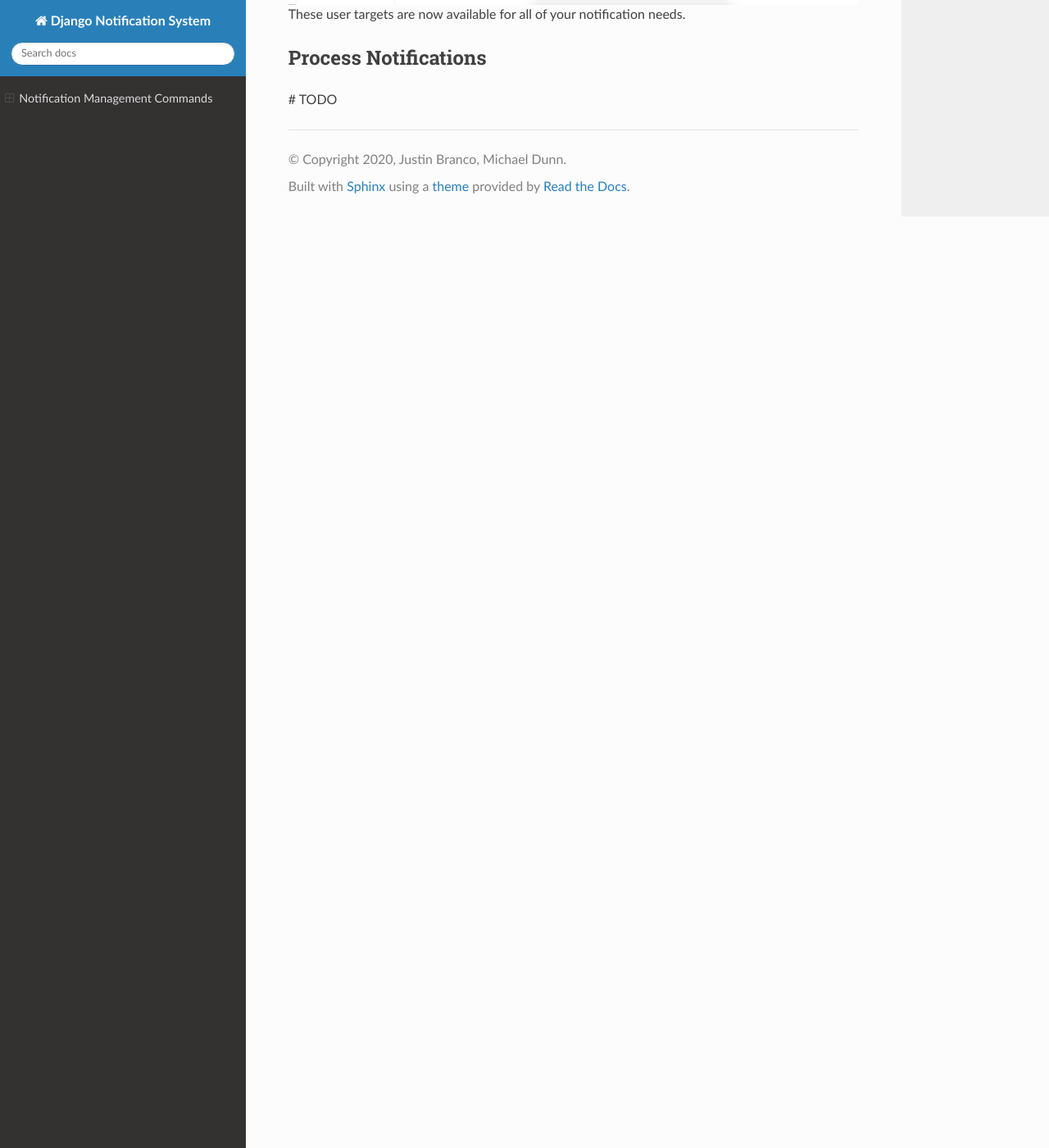
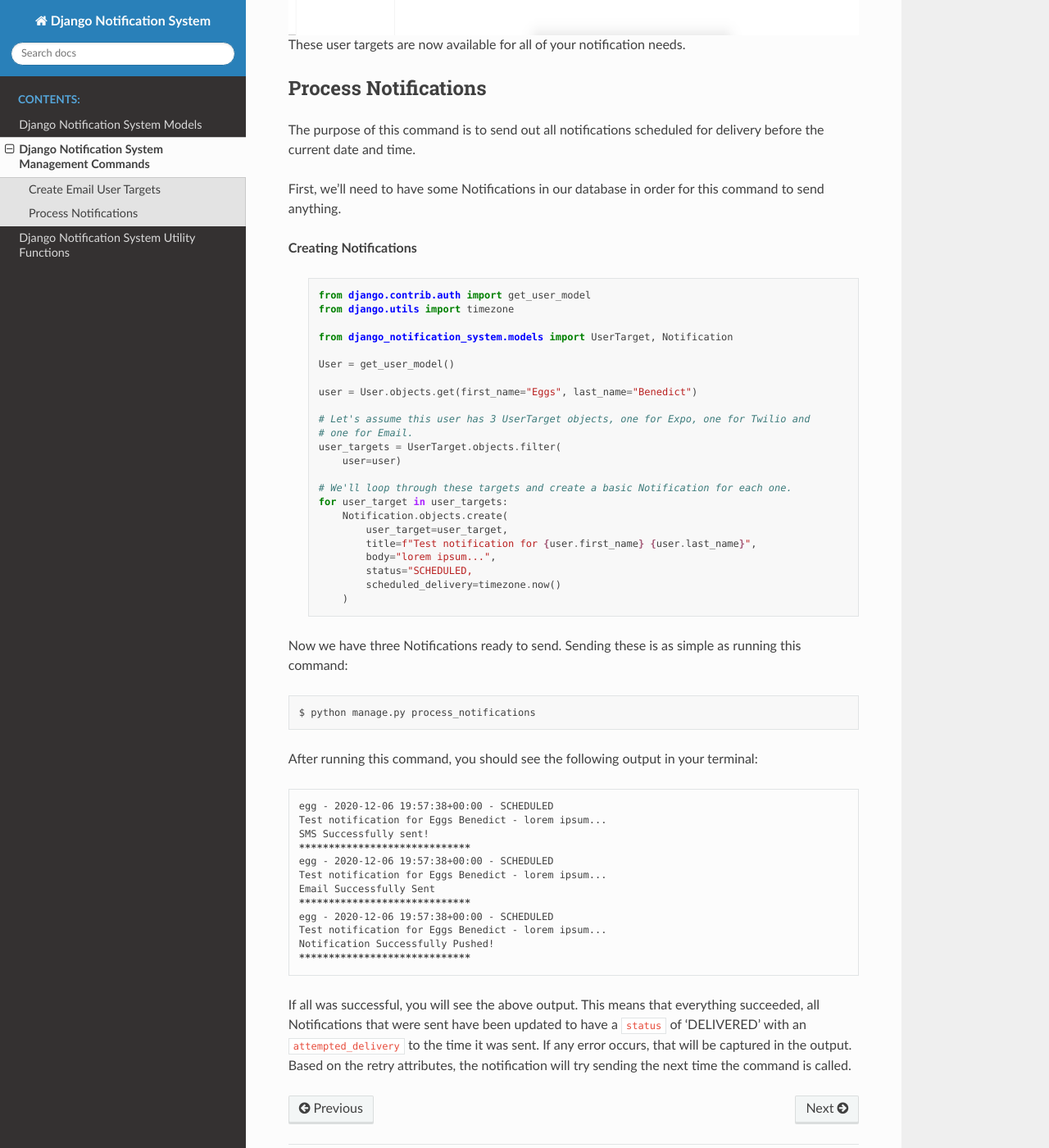
Before and after one commit to eikonomega/django-notification-system, a Sphinx documentation site: the page built from docs/management_commands.rst, in a window 1280 px wide and 1400 px high, scrolled down 1584 px. Shown: the whole window at 82% size. Built offline with Sphinx 7.4.7 and the Read the Docs theme 2.0.0, drawn with Linux system fonts in a browser that asks for light colours; some of the changed text lies outside the part shown.

Commit message:
Documentation - WIP

```diff
--- a/docs/index.rst
+++ b/docs/index.rst
@@ -10,6 +10,10 @@ Welcome to Django Notification System's documentation!
    :maxdepth: 2
    :caption: Contents:
 
+   models
+   management_commands
+   utility_functions
+
 
 
 Indices and tables
--- a/docs/management_commands.rst
+++ b/docs/management_commands.rst
@@ -1,5 +1,5 @@
-Notification Management Commands
-================================
+Django Notification System Management Commands
+==============================================
 Create Email User Targets
 -------------------------
 The purpose of this command is to retroactively create an email user target for each user
@@ -29,4 +29,61 @@
 
 Process Notifications
 ---------------------
-# TODO
+The purpose of this command is to send out all notifications scheduled for delivery before the current
+date and time.
+
+First, we'll need to have some Notifications in our database in order for this command to send anything.
+
+**Creating Notifications**
+
+        .. code-block:: python
+
+                from django.contrib.auth import get_user_model
+                from django.utils import timezone
+
+                from django_notification_system.models import UserTarget, Notification
+
+                User = get_user_model()
+
+                user = User.objects.get(first_name="Eggs", last_name="Benedict")
+
+                # Let's assume this user has 3 UserTarget objects, one for Expo, one for Twilio and
+                # one for Email.
+                user_targets = UserTarget.objects.filter(
+                    user=user)
+
+                # We'll loop through these targets and create a basic Notification for each one.
+                for user_target in user_targets:
+                    Notification.objects.create(
+                        user_target=user_target,
+                        title=f"Test notification for {user.first_name} {user.last_name}",
+                        body="lorem ipsum...",
+                        status="SCHEDULED,
+                        scheduled_delivery=timezone.now()
+                    )
+
+Now we have three Notifications ready to send. Sending these is as simple as running this command:
+
+.. parsed-literal::
+        $ python manage.py process_notifications
+
+After running this command, you should see the following output in your terminal:
+
+.. parsed-literal::
+        egg - 2020-12-06 19:57:38+00:00 - SCHEDULED
+        Test notification for Eggs Benedict - lorem ipsum...
+        SMS Successfully sent!
+        *********************************
+        egg - 2020-12-06 19:57:38+00:00 - SCHEDULED
+        Test notification for Eggs Benedict - lorem ipsum...
+        Email Successfully Sent
+        *********************************
+        egg - 2020-12-06 19:57:38+00:00 - SCHEDULED
+        Test notification for Eggs Benedict - lorem ipsum...
+        Notification Successfully Pushed!
+        *********************************
+
+If all was successful, you will see the above output. This means that everything succeeded, all Notifications
+that were sent have been updated to have a ``status`` of 'DELIVERED' with an ``attempted_delivery`` to the time it was sent.
+If any error occurs, that will be captured in the output. Based on the retry attributes, the notification will try sending
+the next time the command is called.
--- /dev/null
+++ b/docs/models.rst
@@ -0,0 +1,174 @@
+Django Notification System Models
+=================================
+Target
+------
+A target represents something that can receive a notication from our system. Our system comes with
+three existing targets (Email, Twilio and Expo).
+
+Attributes
+++++++++++
+======================== ======== =========================================================================================================================
+**Key**                  **Type** **Description**
+name                     str      The human friendly name for the target.
+notification_module_name str      The name of the module in the notification_creators directory which will be used to create notifications for this target.
+======================== ======== =========================================================================================================================
+
+**Example Usage**
+        .. code-block:: python
+
+                from django_notification_system.models import Target
+
+                # Note: The notification_module_name will be the name of the module you have in the
+                # directory you have specified in your settings file.
+                # Example: if in my settings I have the NOTIFICATION_SYSTEM_HANDLERS = [BASE_DIR / "extra_handlers"],
+                # and inside that directory I have a file called 'sms.py', the notification_module_name will be 'sms'
+                target = Target.objects.create(
+                    name='SMS',
+                    notification_module_name='sms')
+
+User Target
+-----------
+Each user will have a unique ID for each notification target, which is how we identify the individual
+who will receive the notification.
+
+For example, for an email target, we need to store the user's email address.
+
+Attributes
+++++++++++
+============== =========== ============================================================================================================
+**Key**        **Type**    **Description**
+user           Django User The User/Custom User instance associated with this record.
+target         foreign key The associated target instance.
+target_user_id str         The ID used in the target to uniquely identify the user.
+description    str         A human friendly note about the user target.
+active         boolean     Indicator of whether user target is active or not. For example, we have an outdated email record for a user.
+============== =========== ============================================================================================================
+
+**Example Usage**
+        .. code-block:: python
+
+                from django.contrib.auth import get_user_model
+
+                from django_notification_system.models import Target, UserTarget
+
+                User = get_user_model()
+
+                user = User.objects.get(first_name="Eggs", last_name="Benedict")
+                target = Target.objects.get(name='Twilio')
+
+                user_target = UserTarget.objects.create(
+                    user=user,
+                    target=target,
+                    target_user_id=user.phone_number,
+                    description=f"{user.first_name} {user.last_name}'s Twilio",
+                    active=True
+                )
+
+**Class method**
+
+There is a ``reset_email_target`` method that can be used on this model. This will either create an email
+UserTarget for this User or update their email UserTarget if the User email has been updated.
+
+**Example Usage**
+        .. code-block:: python
+
+                from django.contrib.auth import get_user_model
+
+                from django_notification_system.models import UserTarget
+
+                User = get_user_model()
+
+                user = User.objects.get(first_name="Eggs", last_name="Benedict")
+                user.email = 'egg@egg.egg'
+                user.save()
+
+                new_user_target = UserTarget.reset_email_target(user)
+
+
+OptOut
+------
+Users who have opted-out of communications will have an instance of this model.
+
+Attributes
+++++++++++
+======= =========== ==========================================================
+**Key** **Type**    **Description**
+user    Django User The User/Custom User instance associated with this record.
+active  boolean     Indicator for whether the opt out is active or not.
+======= =========== ==========================================================
+
+**Example Usage**
+        .. code-block:: python
+
+                from django.contrib.auth import get_user_model
+
+                from django_notification_system.models import OptOut
+
+                User = get_user_model()
+                user = User.objects.get(first_name="Eggs", last_name="Benedict")
+
+                opt_out = OptOut.objects.create(
+                    user=user,
+                    active=True)
+
+**Note**
+
+When an instance of this model is saved, if the opt out is active change the status of notifications
+with a current status of SCHEDULED or RETRY to OPTED_OUT.
+
+Notification
+------------
+A Notification is a representation of a notification in the database.
+
+Attributes
+++++++++++
+=================== =========== =================================================================================================================
+**Key**             **Type**    **Description**
+user_target         UserTarget  The UserTarget associated with notification
+title               str         The title for the notification. Exact representation depends on the target.
+body                str         The main message of the notification to be sent.
+extra               dict        A dictionary of extra data to be sent to the notification processor. Valid keys are determined by each processor.
+status              str         The status of Notification. Options are: 'SCHEDULED', 'DELIVERED', 'DELIVERY_FAILURE', 'RETRY', 'INACTIVE_DEVICE'
+scheduled_delivery  DateTime    Day and time Notification is to be sent.
+attempted_delivery  DateTime    Day and time attempted to deliver Notification.
+retry_time_interval PositiveInt If a notification fails, this is the amount of time to wait until retrying to send it.
+retry_attempts      PositiveInt The number of retries that have been attempted.
+max_retries         PositiveInt The max number of allowed retries.
+=================== =========== =================================================================================================================
+
+**Example Usage**
+        .. code-block:: python
+
+                from django.contrib.auth import get_user_model
+                from django.utils import timezone
+
+                from django_notification_system.models import UserTarget, Notification
+
+                User = get_user_model()
+                user = User.objects.get(first_name="Eggs", last_name="Benedict")
+
+                userTarget = UserTarget.objects.get(
+                        user=User,
+                        target__name='Email')
+
+                # extra defaults to {}
+                # retry_time_interval defaults to 0
+                # retry_attempts defaults to 0
+                # max_retries defaults to 3
+                notification = Notification.objects.create(
+                        user_target=user_target,
+                        title=f"Good morning, {user.first_name}",
+                        body="lorem ipsum...",
+                        status="SCHEDULED",
+                        scheduled_delivery=timezone.now()
+                )
+
+**Note**
+
+We perform a few data checks whenever an instance is saved.
+
+        1. Don't allow notifications with an attempted delivery date to
+           have a status of 'SCHEDULED'.
+        2. If a notification has a status other than 'SCHEDULED' it MUST
+           have an attempted delivery date.
+        3. Don't allow notifications to be saved if the user has opted out.
--- /dev/null
+++ b/docs/utility_functions.rst
@@ -0,0 +1,181 @@
+Django Notification System Utility Functions
+============================================
+In order to take some of the guess work out of the creation and handling of notifications for the 3
+target types currently supported (Email, Twilio SMS and Expo Push), we have some utility functions!
+
+Notification Creator Functions
+++++++++++++++++++++++++++++++
+
+Email
+-----
+**Import example**
+        .. code-block:: python
+
+                from django_notification_system.notification_creators.email import create_notification
+
+**Parameters**
+    =================== ================== =========================================================
+    **Key**             **Type**           **Description**
+    user                Django User        The user to whom the notification will be sent.
+    title               str                The title for the notification.
+    body                str                Body of the email. Defaults to a blank string if
+
+                                           not given. Additionally, if this parameter is not
+
+                                           specific AND "template_name" is present in `extra`,
+
+                                           an attempt will be made to generate the body from
+
+                                           that template.
+
+    scheduled_delivery  datetime(optional) When to delivery the notification. Defaults to
+
+                                           immediately.
+
+    retry_time_interval int(optional)      When to retry sending the notification if a delivery
+
+                                           failure occurs. Defaults to 1440 seconds.
+
+    max_retries         int(optional)      Maximum number of retry attempts.
+
+                                           Defaults to 3.
+
+    quiet               bool(optional)     Suppress exceptions from being raised.
+
+                                           Defaults to False.
+
+    extra               dict(optional)     User specified additional data that will be used
+
+                                           to populate an HTML template if
+
+                                           "template_name" is present inside.
+    =================== ================== =========================================================
+
+
+**Example Usage**
+        .. code-block:: python
+
+                from django.contrib.auth import get_user_model
+
+                from django_notification_system.notification_creators.email import create_notification
+
+                User = get_user_model()
+
+                user = User.objects.get(first_name="Eggs", last_name="Benedict")
+
+                create_notification(
+                    user=user,
+                    title='Cool Email',
+                    extra={
+                        "user": user,
+                        "date": "12-07-2020"
+                        "template_name": "templates/eggs_email.html"
+                    })
+
+The above example will create a Notification with the following values:
+
+.. figure::  images/utility_functions/create_email_notification.png
+    :align:   center
+    :scale: 25%
+
+Expo
+----
+**Import example**
+        .. code-block:: python
+
+                from django_notification_system.notification_creators.expo import create_notification
+
+**Parameters**
+    =================== ================== =========================================================
+    **Key**             **Type**           **Description**
+    user                Django User        The user to whom the notification will be sent.
+    title               str                The title for the push notification.
+    body                str                The body of the push notification.
+    scheduled_delivery  datetime(optional) When to delivery the notification. Defaults to
+
+                                           immediately.
+
+    retry_time_interval int(optional)      Delay between send attempts. Defaults to 60 seconds.
+    max_retries         int(optional)      Maximum number of retry attempts.
+
+                                           Defaults to 3.
+
+    quiet               bool(optional)     Suppress exceptions from being raised.
+
+                                           Defaults to False.
+
+    extra               dict(optional)     Defaults to None.
+    =================== ================== =========================================================
+
+**Example Usage**
+        .. code-block:: python
+
+                from django.contrib.auth import get_user_model
+
+                from django_notification_system.notification_creators.expo import create_notification
+
+                User = get_user_model()
+
+                user = User.objects.get(first_name="Eggs", last_name="Benedict")
+
+                create_notification(
+                    user=user,
+                    title=f"Hello {user.first_name}",
+                    body="Test push notification")
+
+The above example will create a Notification with the following values:
+
+.. figure::  images/utility_functions/create_expo_notification.png
+    :align:   center
+    :scale: 25%
+
+Twilio
+------
+**Import example**
+        .. code-block:: python
+
+                from django_notification_system.notification_creators.twilio import create_notification
+
+**Parameters**
+    =================== ================== =========================================================
+    **Key**             **Type**           **Description**
+    user                Django User        The user to whom the notification will be sent.
+    title               str                The title for the sms notification.
+    body                str                The body of the sms notification.
+    scheduled_delivery  datetime(optional) When to deliver the notification. Defaults to
+
+                                           immediately.
+
+    retry_time_interval int(optional)      Delay between send attempts. Defaults to 60 seconds.
+    max_retries         int(optional)      Maximum number of retry attempts.
+
+                                           Defaults to 3.
+
+    quiet               bool(optional)     Suppress exceptions from being raised.
+
+                                           Defaults to False.
+
+    extra               dict(optional)     Defaults to None.
+    =================== ================== =========================================================
+
+**Example Usage**
+        .. code-block:: python
+
+                from django.contrib.auth import get_user_model
+
+                from django_notification_system.notification_creators.twilio import create_notification
+
+                User = get_user_model()
+
+                user = User.objects.get(first_name="Eggs", last_name="Benedict")
+
+                create_notification(
+                    user=user,
+                    title=f"Hello {user.first_name}",
+                    body="Test sms notification")
+
+The above example will create a Notification with the following values:
+
+.. figure::  images/utility_functions/create_twilio_notification.png
+    :align:   center
+    :scale: 25%
```
Also changed, not shown: docs/images/utility_functions/create_email_notification.png (added), docs/images/utility_functions/create_expo_notification.png (added), docs/images/utility_functions/create_twilio_notification.png (added).
